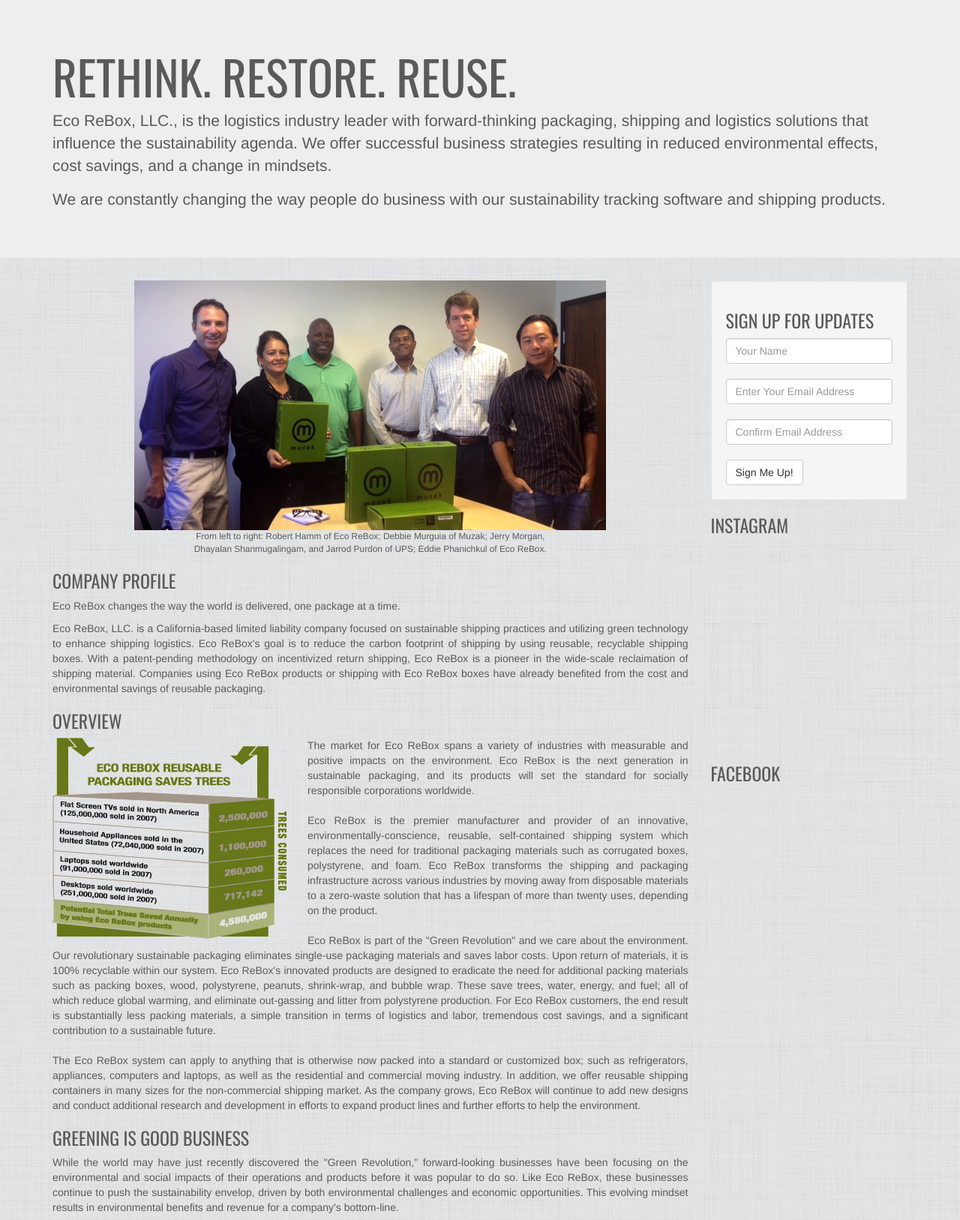
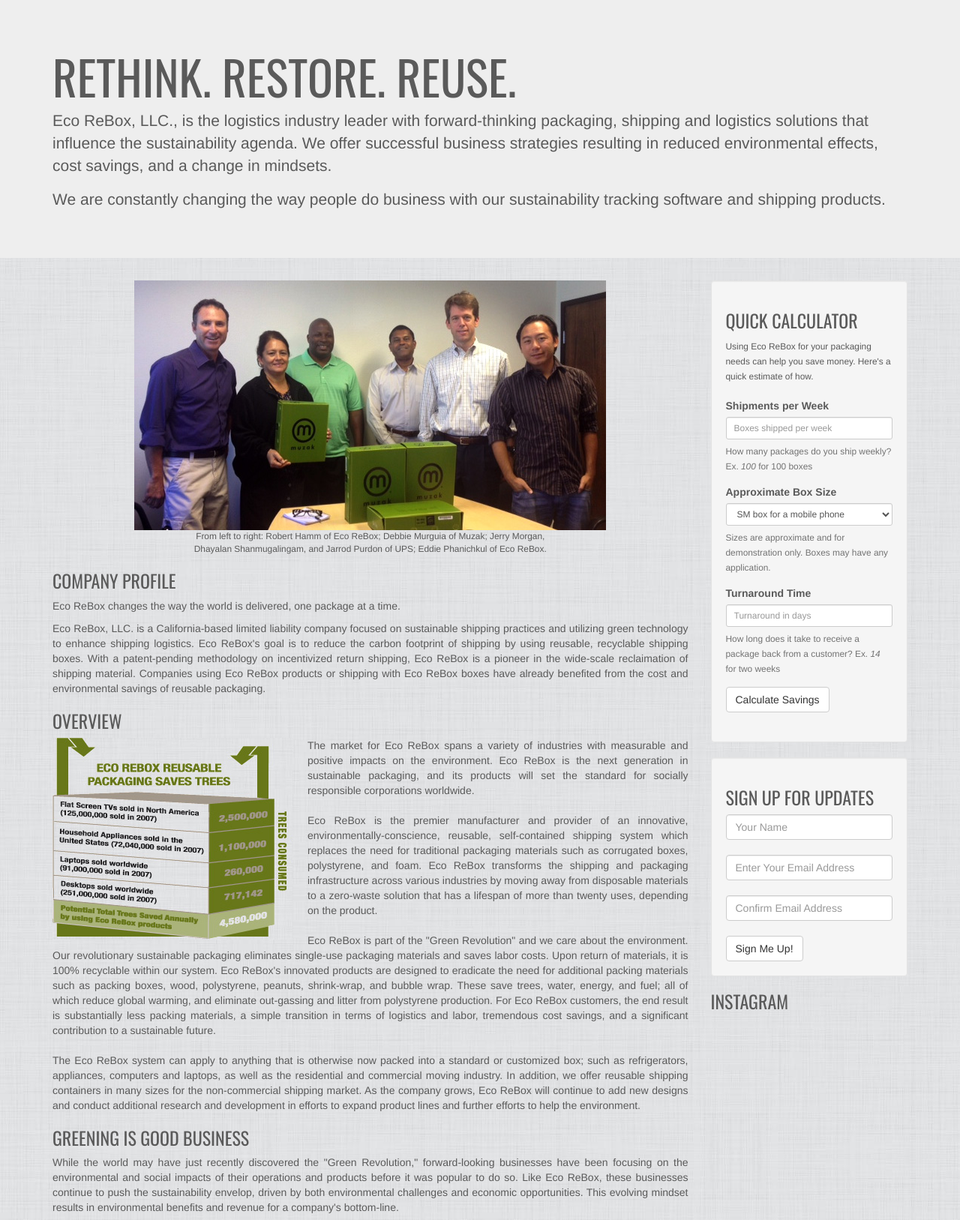
Before and after one commit to Mallanaga/ERB, a Rails app: page /company-profile in a window 1280 px wide. Shown: the part 93-1720 px from the top of the page at 75% size. Run offline with Rails 7, Linux system fonts and the light colour scheme; style sheets or scripts are compiled from the project's sources; parts of the project's set-up code (start-up, migrations or seed data) failed here and were passed over; some libraries are stand-ins or nearby versions; grey boxes are pictures that could not be loaded.

Commit message:
savings sidebar

```diff
--- /dev/null
+++ b/app/views/boxes/_calc.html.erb
@@ -0,0 +1 @@
+<p>You could be saving <b><%= number_to_currency(@savings, precision: 0) %> per year</b> by switching to Eco ReBox!</p>
--- /dev/null
+++ b/app/views/boxes/calc.js.erb
@@ -0,0 +1 @@
+ $('#quick_calc').html("<%= j render partial: 'boxes/calc' %>");
--- a/app/views/pages/_sidebar.html.erb
+++ b/app/views/pages/_sidebar.html.erb
@@ -1,3 +1,29 @@
+<div class="well">
+	<h3>Quick calculator</h3>
+	<small>Using Eco ReBox for your packaging needs can help you save money. Here's a quick estimate of how.</small>
+  <br/><br/>
+  <%= form_tag calc_path, role: 'form', remote: true do %>
+    <div class="form-group">
+      <%= label_tag :boxes, 'Shipments per Week' %>
+      <%= text_field_tag :boxes, nil, class: 'form-control input-sm', placeholder: 'Boxes shipped per week' %>
+      <span class='help-block'><small>How many packages do you ship weekly? Ex. <em>100</em> for 100 boxes</small></span>
+    </div>
+    <div class="form-group">
+      <%= label_tag :size, 'Approximate Box Size' %>
+      <%= select_tag :size, options_for_select([['SM box for a mobile phone', 1], ['MED box for a tablet or laptop', 2], ['LG box for a home office printer', 3], ['XL box for a big flat panel TV', 4]]), class: 'form-control input-sm' %>
+      <span class='help-block'><small>Sizes are approximate and for demonstration only. Boxes may have any application.</small></span>
+    </div>
+    <div class="form-group">
+      <%= label_tag :shipments, 'Turnaround Time' %>
+      <%= text_field_tag :shipments, nil, class: 'form-control input-sm', placeholder: 'Turnaround in days' %>
+      <span class='help-block'><small>How long does it take to receive a package back from a customer? Ex. <em>14</em> for two weeks</small></span>
+    </div>
+    <%= submit_tag 'Calculate Savings', class: 'btn btn-default' %>
+  <% end %>
+  <br/>
+  <div id='quick_calc'></div>
+</div>
+
 <div class="well">
   <h3>Sign Up For Updates</h3>
   <%= form_for Mailing.new, html: {role: 'form'} do |f| %>
--- a/config/routes.rb
+++ b/config/routes.rb
@@ -40,6 +40,7 @@
   match '/update-feed',             to: 'posts#feed', as: :update_feed
   match '/track',                   to: 'boxes#track', as: :track_box
   match '/erb',                     to: 'companies#erb'
+  match '/calc',                    to: 'boxes#calc'
 
   # The priority is based upon order of creation:
   # first created -> highest priority.
```
Also changed, not shown: app/controllers/boxes_controller.rb (+36 -0 lines).
